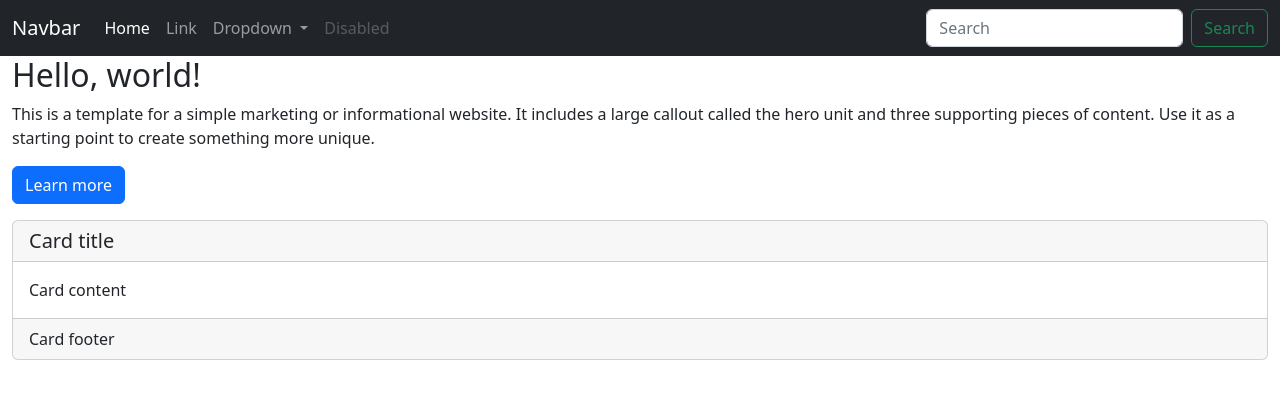
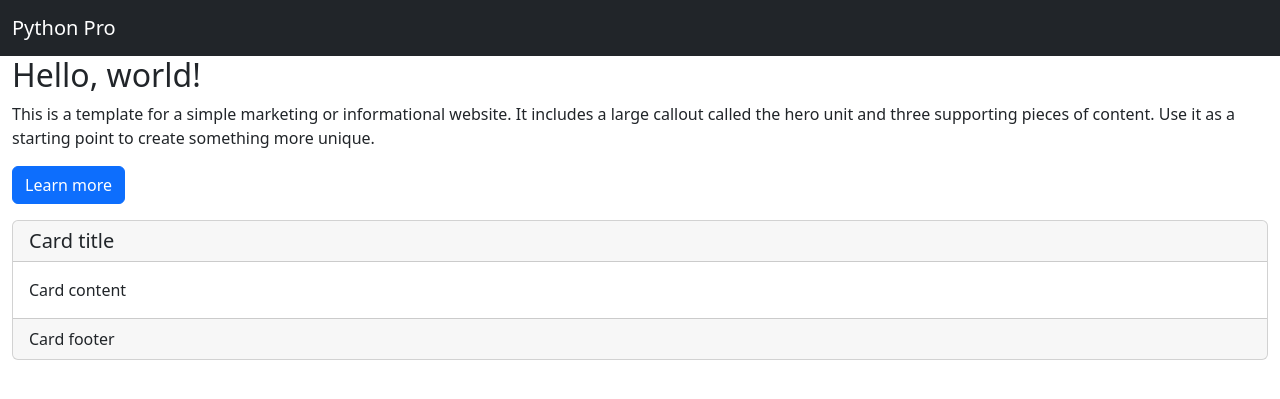
Before and after one commit to LeonardoASCouto/Django_Dev-Pro, a Django app: page / in a window 1280 px wide. Shown: the top 399 px of the page. Run offline with Django 3.2, Linux system fonts and the light colour scheme; some libraries are stand-ins or nearby versions.

Commit message:
[#270] Implementa acesso a urls da aplicação por intermédio de nomes e remove componentes ainda não utilizados na landing page
[Close #270]

```diff
--- a/Django_DevPro/base/templates/base/home.html
+++ b/Django_DevPro/base/templates/base/home.html
@@ -21,37 +21,13 @@
   <body>
 	<nav class="navbar navbar-expand-lg navbar-dark bg-dark">
   <div class="container-fluid">
-    <a class="navbar-brand" href="#">Navbar</a>
+    <a class="navbar-brand" href="{% url 'home' %}">Python Pro</a>
     <button class="navbar-toggler" type="button" data-bs-toggle="collapse" data-bs-target="#navbarSupportedContent" aria-controls="navbarSupportedContent" aria-expanded="false" aria-label="Toggle navigation">
       <span class="navbar-toggler-icon"></span>
     </button>
     <div class="collapse navbar-collapse" id="navbarSupportedContent">
       <ul class="navbar-nav me-auto mb-2 mb-lg-0">
-        <li class="nav-item">
-          <a class="nav-link active" aria-current="page" href="#">Home</a>
-        </li>
-        <li class="nav-item">
-          <a class="nav-link" href="#">Link</a>
-        </li>
-        <li class="nav-item dropdown">
-          <a class="nav-link dropdown-toggle" href="#" role="button" data-bs-toggle="dropdown" aria-expanded="false">
-            Dropdown
-          </a>
-          <ul class="dropdown-menu">
-            <li><a class="dropdown-item" href="#">Action</a></li>
-            <li><a class="dropdown-item" href="#">Another action</a></li>
-            <li><hr class="dropdown-divider"></li>
-            <li><a class="dropdown-item" href="#">Something else here</a></li>
-          </ul>
-        </li>
-        <li class="nav-item">
-          <a class="nav-link disabled">Disabled</a>
-        </li>
       </ul>
-      <form class="d-flex" role="search">
-        <input class="form-control me-2" type="search" placeholder="Search" aria-label="Search">
-        <button class="btn btn-outline-success" type="submit">Search</button>
-      </form>
     </div>
   </div>
 </nav>
--- a/Django_DevPro/urls.py
+++ b/Django_DevPro/urls.py
@@ -21,7 +21,7 @@ from Django_DevPro.base.views import home
 
 urlpatterns = [
     path('admin/', admin.site.urls),
-    path('', home),
+    path('', home, name='home'),
 ]
 
 if settings.DEBUG:
```
Also changed, not shown: Django_DevPro/base/tests/test_home.py (+14 -4 lines).
